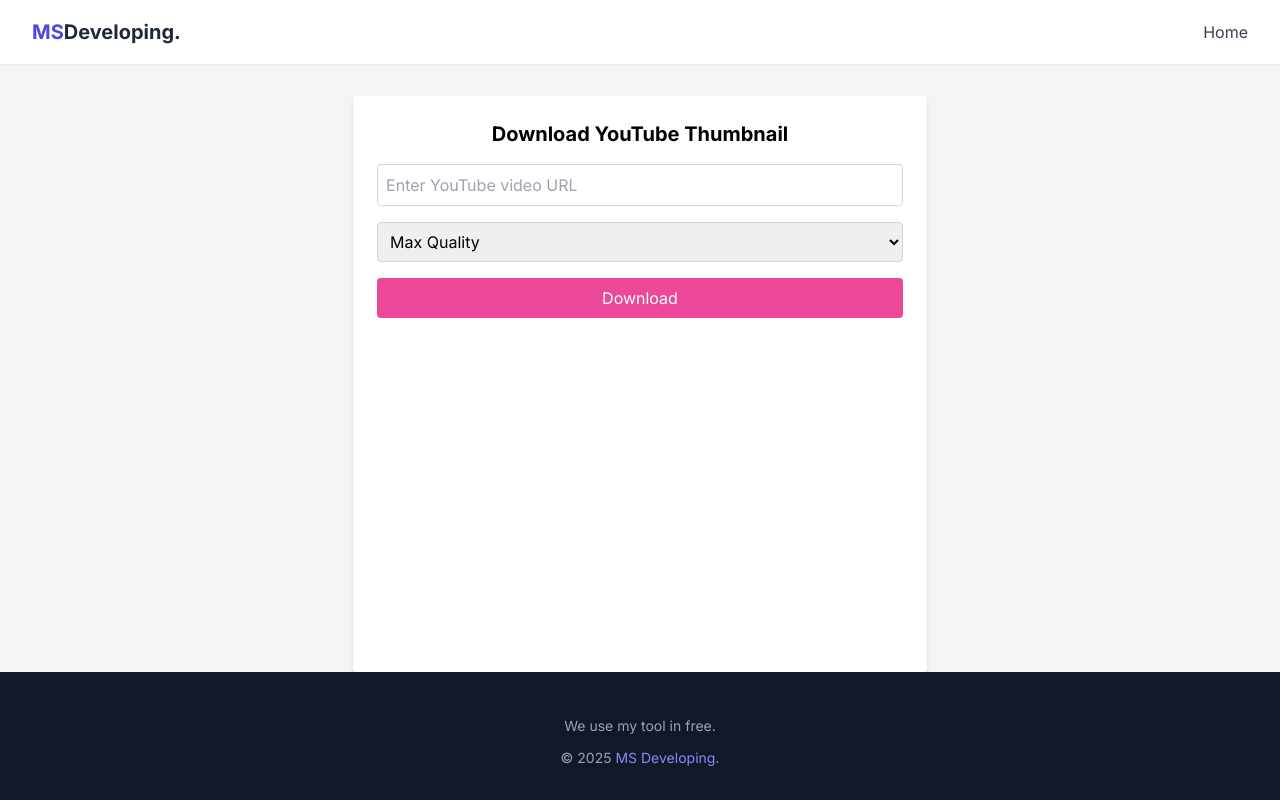
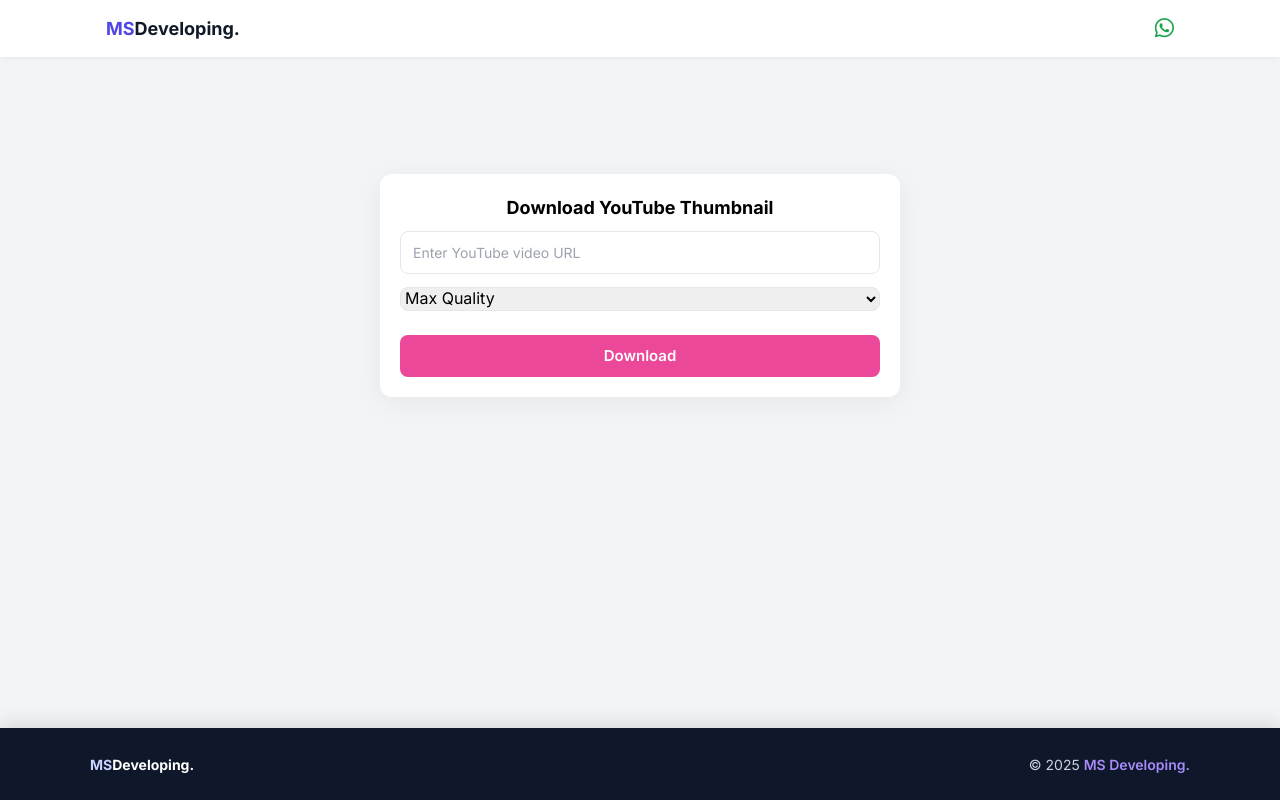
Before and after one commit to MPDeveloping/thumbnail_download., a plain HTML site: page index.html in a window 1280 px wide. Drawn offline with nearby package versions, Linux system fonts and the light colour scheme.

Commit message:
Update index.html
Signed-off-by: MP Developing. <mahipats133@gmail.com>

```diff
--- a/index.html
+++ b/index.html
@@ -17,116 +17,206 @@
   <link href="https://fonts.googleapis.com/css2?family=Inter:wght@300;400;500;600;700&display=swap" rel="stylesheet">
 
   <style>
+    :root{
+      --footer-height: 72px; /* change if you adjust footer padding */
+    }
+    html,body{
+      height:100%;
+    }
     body {
       font-family: 'Inter', sans-serif;
       scroll-behavior: smooth;
+      background: #f3f4f6;
+      margin: 0;
       display: flex;
       flex-direction: column;
       min-height: 100vh;
     }
-    main {
-      flex: 1;
+
+    /* make sure main content doesn't go under fixed footer */
+    .page-wrapper {
+      padding-bottom: var(--footer-height);
+      width: 100%;
     }
+
+    /* Navbar */
+    nav {
+      background: #ffffff;
+      box-shadow: 0 1px 6px rgba(0,0,0,0.06);
+      position: fixed;
+      top: 0;
+      left: 0;
+      right: 0;
+      z-index: 40;
+    }
+    .nav-inner {
+      max-width: 1100px;
+      margin: 0 auto;
+      padding: 12px 16px;
+      display: flex;
+      align-items: center;
+      justify-content: space-between;
+    }
+
+    /* Popup (center) */
     .popup {
       position: fixed;
-      bottom: 20px;
+      top: 50%;
       left: 50%;
-      transform: translateX(-50%);
-      background: #333;
-      color: white;
-      padding: 12px 20px;
-      border-radius: 5px;
+      transform: translate(-50%, -50%) scale(0.98);
+      background: #111827;
+      color: #fff;
+      padding: 14px 20px;
+      border-radius: 10px;
+      box-shadow: 0 10px 30px rgba(2,6,23,0.4);
       display: none;
-      z-index: 999;
+      z-index: 9999;
+      text-align: center;
+      animation: popupIn 250ms ease;
+      max-width: 90%;
     }
-    /* Bars Loader Animation */
+    @keyframes popupIn {
+      from { opacity: 0; transform: translate(-50%, -55%) scale(0.98); }
+      to   { opacity: 1; transform: translate(-50%, -50%) scale(1); }
+    }
+
+    /* Loader bars */
     .bars {
-      display: flex;
-      gap: 6px;
-      align-items: center;
-      height: 60px;
-      justify-content: center;
+      display:flex;
+      gap:6px;
+      align-items:center;
+      height:60px;
+      justify-content:center;
     }
     .bar {
-      width: 6px;
-      background: #38bdf8;
-      border-radius: 3px;
-      animation: pulse 1s ease-in-out infinite;
+      width:6px;
+      background:#38bdf8;
+      border-radius:3px;
+      animation:pulse 1s ease-in-out infinite;
       animation-delay: calc(var(--i) * 0.1s);
-      transform-origin: center;
+      transform-origin:center;
     }
     @keyframes pulse {
-      0%, 100% { height: 10px; }
-      50% { height: 50px; }
+      0%,100%{ height:10px; }
+      50%{ height:50px; }
     }
-    .instagram-icon {
+
+    /* Main container (centered card) */
+    .card {
+      max-width: 520px;
+      margin: 110px auto 24px; /* leave space for fixed navbar */
+      background: #ffffff;
+      padding: 20px;
+      border-radius: 12px;
+      box-shadow: 0 6px 30px rgba(2,6,23,0.06);
+      text-align: center;
+    }
+
+    input[type="text"], select {
+      width: 100%;
+      padding: 10px 12px;
+      border: 1px solid #e5e7eb;
+      border-radius: 8px;
+      margin-bottom: 12px;
+      font-size: 14px;
+    }
+
+    .btn-download {
+      display: inline-block;
+      width: 100%;
+      background: #ec4899; /* pink-500 */
+      color: #fff;
+      padding: 10px 14px;
+      border-radius: 8px;
+      border: none;
+      cursor: pointer;
+      font-weight: 600;
+      font-size: 15px;
+    }
+
+    /* Fixed footer bottom center */
+    footer.fixed-footer {
       position: fixed;
-      right: 30px;
-      bottom: 30px;
-      z-index: 1000;
-      background: linear-gradient(45deg, #f09433 0%, #e6683c 25%, #dc2743 50%, #cc2366 75%, #bc1888 100%);
-      width: 60px;
-      height: 60px;
-      border-radius: 50%;
+      left: 0;
+      right: 0;
+      bottom: 0;
+      height: var(--footer-height);
+      background: #0f172a; /* gray-900 */
       display: flex;
+      align-items: center;
       justify-content: center;
+      z-index: 30;
+      padding: 12px 16px;
+      box-shadow: 0 -4px 20px rgba(2,6,23,0.12);
+    }
+
+    footer .footer-inner {
+      max-width: 1100px;
+      width: 100%;
+      display: flex;
+      flex-direction: column;
       align-items: center;
-      box-shadow: 0 4px 15px rgba(0, 0, 0, 0.2);
-      transition: all 0.3s ease;
+      gap: 4px;
+      color: #c7d2fe; /* light indigo-ish */
+      font-size: 14px;
     }
-    .instagram-icon:hover {
-      transform: translateY(-5px);
-      box-shadow: 0 8px 25px rgba(0, 0, 0, 0.3);
+
+    footer .footer-inner a {
+      color: #a78bfa; /* indigo-300 */
+      text-decoration: none;
+      font-weight: 600;
     }
-    .instagram-icon a {
-      color: white;
-      font-size: 28px;
-      text-decoration: none;
+
+    /* responsive tweaks */
+    @media (min-width: 640px) {
+      footer .footer-inner {
+        flex-direction: row;
+        justify-content: space-between;
       }
+    }
+
+    /* small helper for spacing below fixed header */
+    .header-spacer { height: 64px; }
   </style>
 </head>
-<body class="bg-gray-100">
+<body>
 
-  <!-- Navbar -->
-  <nav class="bg-white shadow-sm fixed w-full z-10 top-0">
-    <div class="max-w-7xl mx-auto px-4 sm:px-6 lg:px-8">
-      <div class="flex justify-between h-16">
-        <div class="flex items-center">
-          <span class="text-xl font-bold text-indigo-600">MS<span class="text-gray-800">Developing.</span></span>
+  <!-- NAVBAR -->
+  <nav>
+    <div class="nav-inner">
+      <div class="logo" style="font-weight:700; font-size:18px; color:#4f46e5;">
+        MS<span style="color:#111827; font-weight:700;">Developing.</span>
       </div>
-        <div class="hidden md:flex items-center space-x-8">
-          <a href="#home" class="text-gray-700 hover:text-indigo-600">Home</a>
-        </div>
-        <div class="md:hidden flex items-center">
-          <button id="mobile-menu-button" class="text-gray-500 hover:text-gray-900">
-            <svg class="h-6 w-6" fill="none" viewBox="0 0 24 24" stroke="currentColor">
-              <path stroke-linecap="round" stroke-linejoin="round" stroke-width="2" d="M4 6h16M4 12h16M4 18h16" />
-            </svg>
-          </button>
-        </div>
-      </div>
-    </div>
-    <div id="mobile-menu" class="hidden md:hidden bg-white shadow-md">
-      <div class="px-2 pt-2 pb-3 space-y-1 sm:px-3">
-        <a href="#home" class="block px-3 py-2 rounded-md text-base font-medium text-gray-700 hover:text-indigo-600 hover:bg-gray-50">Home</a>
+
+      <!-- WhatsApp icon on right (replace number if needed) -->
+      <div>
+        <a href="https://wa.me/916356952788?text=Hello%20MS%20Developing!%20👋" target="_blank"
+           style="color:#16a34a; font-size:22px; text-decoration:none;">
+          <i class="fa-brands fa-whatsapp"></i>
+        </a>
       </div>
     </div>
   </nav>
 
-  <!-- Main Section -->
-  <main class="mt-24 max-w-xl mx-auto bg-white p-6 rounded shadow-md text-center">
-    <h1 class="text-xl font-bold mb-4">Download YouTube Thumbnail</h1>
-    <input type="text" id="videoUrl" placeholder="Enter YouTube video URL" class="border border-gray-300 p-2 w-full rounded mb-4" />
-    <select id="quality" class="border border-gray-300 p-2 w-full rounded mb-4">
+  <div class="page-wrapper">
+    <div class="header-spacer"></div>
+
+    <!-- MAIN CARD -->
+    <div class="card">
+      <h1 style="font-size:18px; font-weight:700; margin-bottom:10px;">Download YouTube Thumbnail</h1>
+
+      <input type="text" id="videoUrl" placeholder="Enter YouTube video URL" />
+      <select id="quality">
         <option value="maxresdefault">Max Quality</option>
         <option value="hqdefault">High Quality</option>
         <option value="mqdefault">Medium Quality</option>
         <option value="default">Low Quality</option>
-    </select>
-    <button onclick="downloadThumbnail()" class="bg-pink-500 text-white px-4 py-2 rounded w-full">Download</button>
+      </select> <br>
 
-    <!-- Loader (hidden by default) -->
-    <div id="loader" class="bars mt-4 hidden">
+     <br> <button class="btn-download" onclick="downloadThumbnail()">Download</button>
+
+      <!-- Loader -->
+      <div id="loader" class="bars" style="margin-top:14px; display:none;">
         <div class="bar" style="--i:1"></div>
         <div class="bar" style="--i:2"></div>
         <div class="bar" style="--i:3"></div>
@@ -136,45 +226,60 @@
         <div class="bar" style="--i:7"></div>
         <div class="bar" style="--i:8"></div>
         <div class="bar" style="--i:9"></div>
-      <div class="bar" style="--i:10"></div>
-      <div class="bar" style="--i:11"></div>
       </div>
-  </main>
+    </div>
+  </div>
 
-  <!-- Popup -->
+  <!-- Center Popup -->
   <div class="popup" id="popup"></div>
 
-  <!-- ✅ Fixed Centered Footer -->
-  <footer class="bg-gray-900 text-white py-8 px-4">
-    <div class="max-w-7xl mx-auto text-center">
-      <div class="flex flex-col items-center justify-center space-y-3">
-        <span class="text-xl font-bold text-indigo-400"><span class="text-white"></span></span>
-        <p class="text-gray-400 text-sm">We use my tool in free.</p>
-        <p class="text-gray-400 text-sm">
-          © 2025 <a href="#" class="text-indigo-400 hover:underline">MS Developing.</a>
-        </p>
+  <!-- FIXED FOOTER (bottom center) -->
+  <footer class="fixed-footer" role="contentinfo" aria-label="Footer">
+    <div class="footer-inner">
+      <div style="display:flex; align-items:center; gap:10px;">
+        <span style="font-weight:700; color:#c7d2fe;">MS<span style="color:#fff;">Developing.</span></span>
       </div>
+      <div style="color:#cbd5e1;">© 2025 <a href="#" target="_blank">MS Developing.</a></div>
     </div>
   </footer>
 
   <script>
+    function showPopup(message) {
+      const popup = document.getElementById('popup');
+      popup.textContent = message;
+      popup.style.display = 'block';
+      // auto hide after 2.5s
+      clearTimeout(popup._hideTimeout);
+      popup._hideTimeout = setTimeout(() => {
+        popup.style.display = 'none';
+      }, 2500);
+    }
+
+    function extractVideoID(url) {
+      const regExp = /^.*(?:youtu.be\/|v\/|embed\/|watch\?v=|watch\?.+&v=)([^#&?]{11}).*/;
+      const match = url.match(regExp);
+      return match ? match[1] : null;
+    }
+
     async function downloadThumbnail() {
-      const loader = document.getElementById("loader");
-      loader.classList.remove("hidden"); // show loader
+      const loader = document.getElementById('loader');
+      const url = document.getElementById('videoUrl').value.trim();
+      const quality = document.getElementById('quality').value;
 
-      const url = document.getElementById("videoUrl").value.trim();
-      const quality = document.getElementById("quality").value;
+      if (!url) {
+        return showPopup('⚠️ Please enter a YouTube URL first!');
+      }
+
       const videoId = extractVideoID(url);
       if (!videoId) {
-        loader.classList.add("hidden");
-        return showPopup("Invalid YouTube URL");
+        return showPopup('⚠️ Invalid YouTube URL');
       }
 
+      loader.style.display = 'flex';
+      try {
         const imageUrl = `https://img.youtube.com/vi/${videoId}/${quality}.jpg`;
-
-      try {
         const response = await fetch(imageUrl);
-        if (!response.ok) throw new Error("Not found");
+        if (!response.ok) throw new Error('Not found');
         const blob = await response.blob();
         const downloadUrl = URL.createObjectURL(blob);
         const a = document.createElement('a');
@@ -184,31 +289,13 @@
         a.click();
         document.body.removeChild(a);
         URL.revokeObjectURL(downloadUrl);
-        showPopup("Thumbnail downloaded!");
-      } catch {
-        showPopup("Download failed.");
+        showPopup('✅ Thumbnail downloaded successfully!');
+      } catch (err) {
+        showPopup('❌ Download failed.');
       } finally {
-        loader.classList.add("hidden"); // hide loader
+        loader.style.display = 'none';
       }
     }
-
-    function extractVideoID(url) {
-      const regExp = /^.*(?:youtu.be\/|v\/|embed\/|watch\?v=|watch\?.+&v=)([^#&?]{11}).*/;
-      const match = url.match(regExp);
-      return match ? match[1] : null;
-    }
-
-    function showPopup(message) {
-      const popup = document.getElementById("popup");
-      popup.textContent = message;
-      popup.style.display = "block";
-      setTimeout(() => popup.style.display = "none", 3000);
-    }
-
-    // Mobile menu toggle
-    document.getElementById('mobile-menu-button').addEventListener('click', function () {
-      document.getElementById('mobile-menu').classList.toggle('hidden');
-    });
   </script>
 </body>
 </html>
```
Lines whose indentation alone changed are shown as unchanged.
